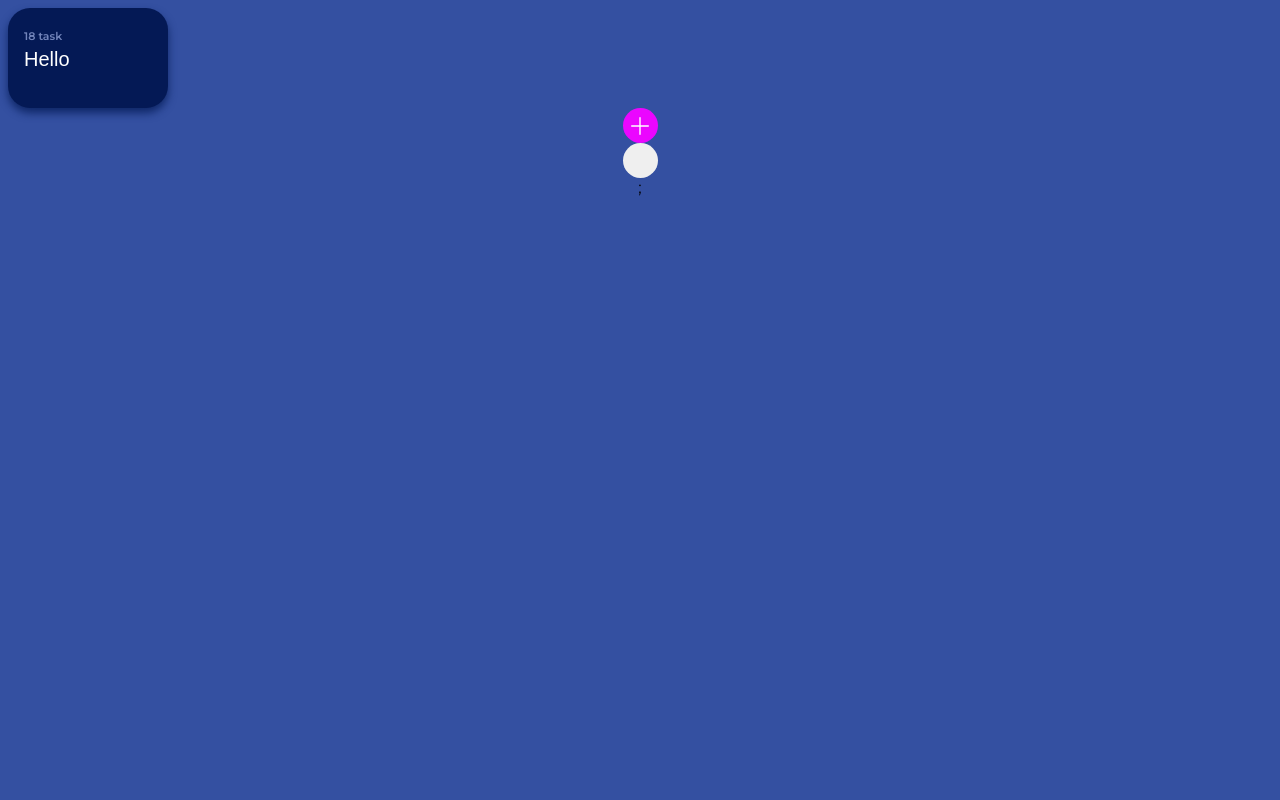
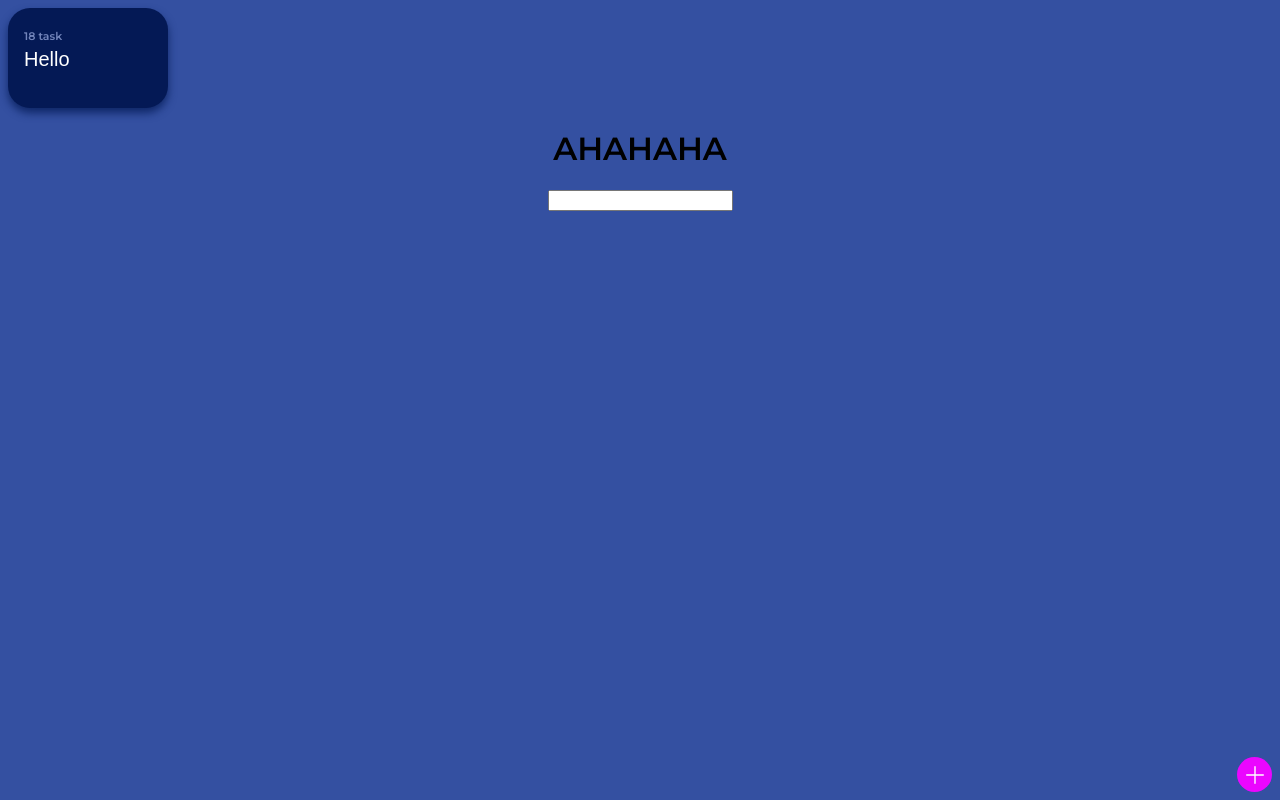
Before and after one commit to Bgomez718/To-Do-Mobile, a React (Create React App) app: page / in a window 1280 px wide. Built offline with nearby package versions, Linux system fonts and the light colour scheme.

Commit message:
started to create the add task form, and gave the add button the ability to make the add page appear. Also moved the add button to the bottom right corner

```diff
--- a/src/Categories.jsx
+++ b/src/Categories.jsx
@@ -1,5 +1,6 @@
 import react from "react";
 import Button from "./Button";
+import AddTaskPage from "./components/AddTaskPage";
 import { useState } from "react";
 import { ReactComponent as Icon } from "./resources/plus-add-new-create-svgrepo-com.svg";
 
@@ -21,7 +22,7 @@ export default function Categories(props) {
         <label className="taskLabel">Hello</label>
       </button>
       <Button className="add" icon={<Icon />} onClick={ShowAddPage} />
-      {showCard && <Button />};
+      {showCard && <AddTaskPage />}
     </div>
   );
 }
--- /dev/null
+++ b/src/components/AddTaskPage.jsx
@@ -0,0 +1,17 @@
+import react from "react";
+import { useState } from "react";
+
+export default function AddTaskPage(){
+    const [inputValue,setInputValue] = useState("");
+    function handleInputChange(event){
+        setInputValue(event.target.value);
+    }
+    return(
+    <div>
+      <h1>AHAHAHA</h1>
+      <form>
+         <input type="text" value={inputValue} onChange={handleInputChange}/>
+      </form>
+    </div>
+    )
+}
--- a/src/styles.css
+++ b/src/styles.css
@@ -64,5 +64,8 @@ label {
 }
 
 .add {
+  position: fixed;
+  bottom: 8px;
+  right: 8px;
   background-color: #eb06ff;
 }
```
